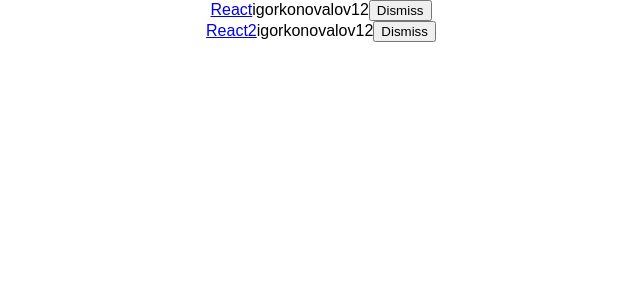
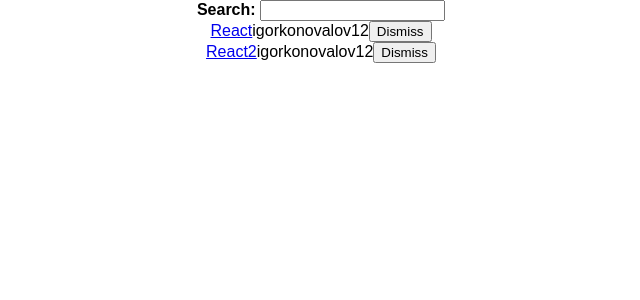
Before and after one commit to IgorKonovalov/Little_projects, a React (Create React App) app in the folder hackernews/: page / in a window 1280 px wide. Shown: the top 300 px of the page, without its empty margins (319-959 px from the left). Built offline with nearby package versions, Linux system fonts and the light colour scheme.

Commit message:
children props

```diff
--- a/hackernews/src/App.js
+++ b/hackernews/src/App.js
@@ -21,11 +21,16 @@
     objectID: 3,
   }]
 
+const isSearched = searchTerm => item =>
+ !searchTerm || item.title.toLowerCase().includes(searchTerm.toLowerCase())
+
+
 class App extends Component {
   constructor(props) {
     super(props)
     this.state = {
       list,
+      searchTerm: '',
     }
   }
 
@@ -34,10 +39,51 @@
     this.setState({list: updatedList})
   }
 
+  onSearchChange = event => {
+    this.setState({searchTerm: event.target.value})
+  }
+
   render() {
+    //eslint-disable-next-line
+    const {searchTerm, list} = this.state
     return (
       <div className="App">
-        {this.state.list.map(item =>
+        <Search value={searchTerm} onChange={this.onSearchChange}>
+          <b>Search:</b>
+        </Search>
+        <Table
+          list={list}
+          pattern={searchTerm}
+          onDismiss={this.onDismiss}
+        />
+      </div>
+    )
+  }
+}
+
+class Search extends Component {
+  render() {
+    const {value, onChange, children} = this.props
+    return (
+      <form>
+        <span>{children} </span>
+        <input
+          type="text"
+          value={value}
+          onChange={onChange}
+        />
+      </form>
+    )
+  }
+}
+
+class Table extends Component {
+  render() {
+    //eslint-disable-next-line
+    const {list, pattern, onDismiss} = this.props
+    return (
+      <div>
+        {list.filter(isSearched(pattern)).map(item =>
           <div key={item.objectID}>
             <span><a href={item.url}>{item.title}</a></span>
             <span>{item.author}</span>
@@ -46,15 +92,17 @@
             <span>
               <button
                 type="button"
-                onClick={() => this.onDismiss(item.objectID)}
+                onClick={() => onDismiss(item.objectID)}
                 >Dismiss</button>
             </span>
           </div>,
         )}
-      </div>
+    </div>
     )
   }
 }
 
 
+
+
 export default App
```
Also changed, not shown: hackernews/src/logo.svg (deleted), 1 other file (tests, documents, lock files or other folders).
